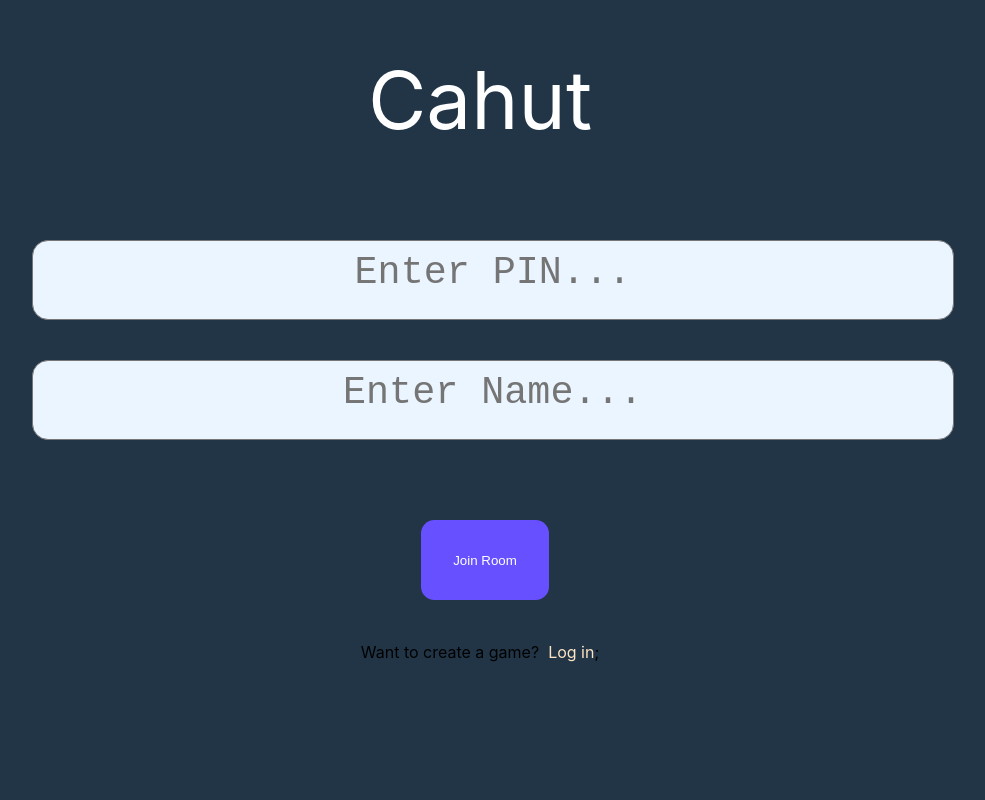
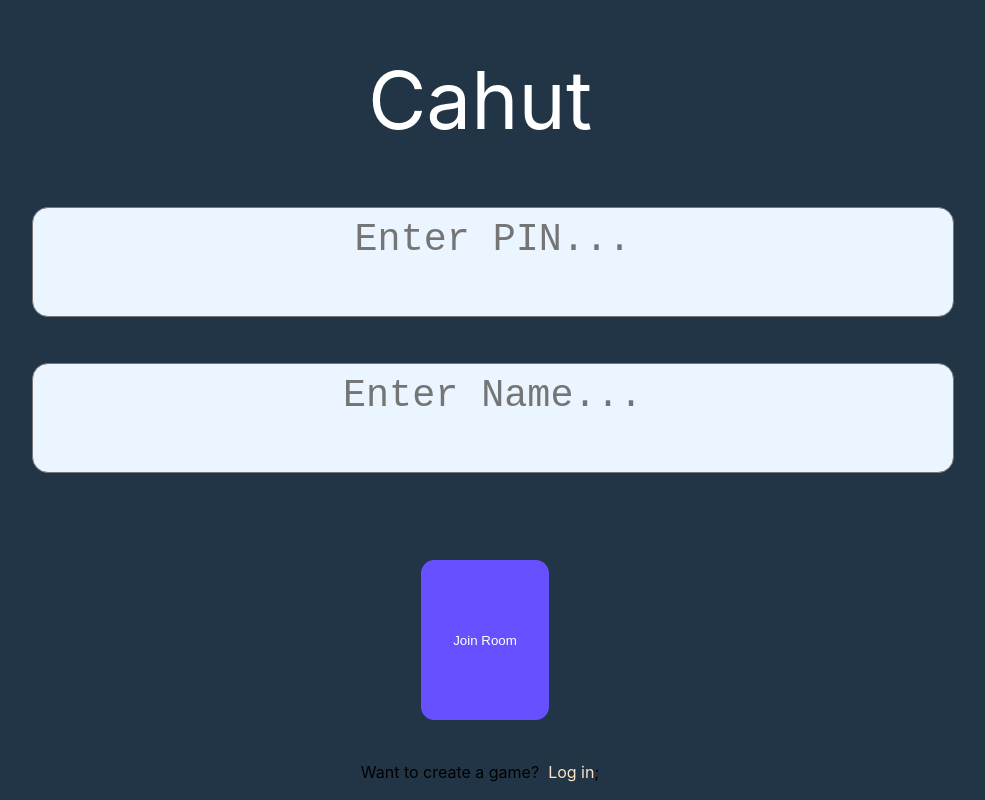
Before and after one commit to dtan22/cahut, a React (Vite) app in the folder client/: page / in a window 1280 px wide. Shown: the top 800 px of the page, without its empty margins (160-1145 px from the left). Built offline with nearby package versions, Linux system fonts and the light colour scheme.

Commit message:
styling landing

```diff
--- a/client/src/pages/Landing/index.jsx
+++ b/client/src/pages/Landing/index.jsx
@@ -40,7 +40,6 @@ export default function Landing() {
                 Cahut
             </div>
             <div className="text-input" >
-
                 <textarea
                     placeholder="Enter PIN..."
                     value={pinText}
--- a/client/src/pages/Landing/styles.css
+++ b/client/src/pages/Landing/styles.css
@@ -32,9 +32,9 @@ a {
 
 .text-input {
     width: 90vw;
-    height: 30vh;
+    height: 40vh;
     margin-left: 15vw;
-    margin-top: 10vh;
+    margin-top: 5vh;
     display: flex;
     flex-direction: column;
     align-content: center;
@@ -43,7 +43,7 @@ a {
 
 .submit-pin {
     width: 100%;
-    height: 10vh;
+    height: 20vh;
     font-size: 5vh;
     margin-top: 0vh;
     display: flex;
@@ -60,6 +60,11 @@ a {
     left: 50%;
 }
 
+.login :hover {
+    color: blue;
+    cursor: pointer;
+}
+
 .error-message {
     width: 100%;
     height: 5vh;
```
